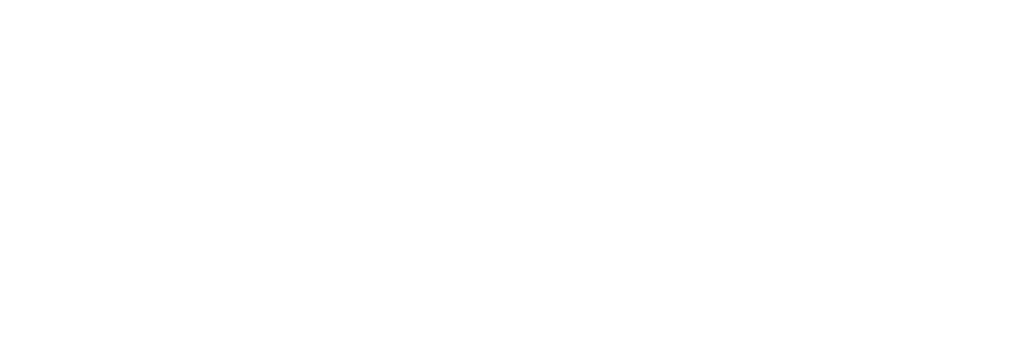
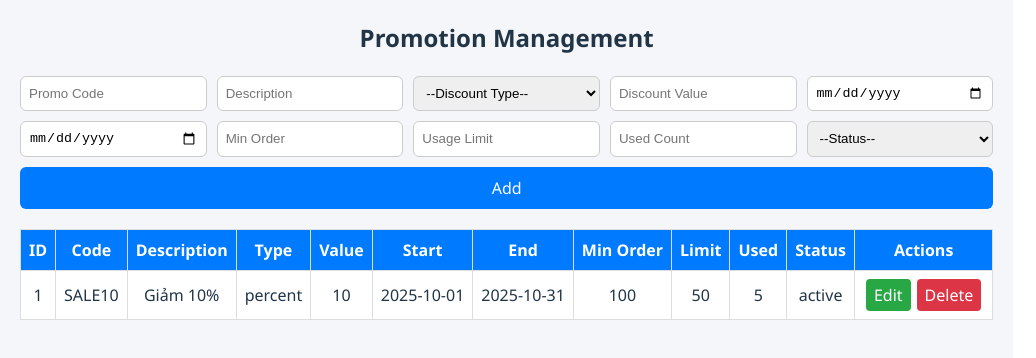
Before and after one commit to NTDat-16/CaiTiemTapHoa, a React (Vite) app: page /promotion in a window 1280 px wide. Before the commit this address had no page. Shown: the top 358 px of the page, without its empty margins (0-1036 px from the left). Built offline with nearby package versions, Linux system fonts and the light colour scheme.

Commit message:
ý tưởng promotion

```diff
--- a/src/App.jsx
+++ b/src/App.jsx
@@ -2,6 +2,7 @@
 import Home from './pages/Home/Home'
 import Login from './pages/Login/Login'
 import Order from './pages/Order/Order'
+import Promotion from './pages/Promotion/Promotion'
 import { BrowserRouter, Navigate, Route, Routes } from 'react-router-dom'
 import { AuthProvider, useAuth } from './context/AuthContext';
 
@@ -20,6 +21,7 @@
         <Routes>
           <Route path='/login' element={<Login />}/>
           <Route path='/order' element={<Order/>}></Route>
+          <Route path='/promotion' element={<Promotion/>}></Route>
           <Route path='/' element={<Protected><Home /></Protected>}/>
         </Routes>
       </AuthProvider>
--- a/src/components/Sidebar/Sidebar.jsx
+++ b/src/components/Sidebar/Sidebar.jsx
@@ -9,7 +9,8 @@
         <ul className="SidebarList">
             <li className="SidebarItem"><Link to='/order' className="SidebarLink">
             <FiFileText/></Link></li>
-            <li className="SidebarItem"><FiPackage /></li>
+            <li className="SidebarItem"><Link to='/promotion' className="SidebarLink">
+            <FiFileText/></Link></li>
             <li className="SidebarItem"><FiUser /></li>
             <li className="SidebarItem"><FiUsers /></li>
             <li className="SidebarItem"><FiGift /></li>
--- a/src/pages/Promotion/Promotion.css
+++ b/src/pages/Promotion/Promotion.css
@@ -0,0 +1,70 @@
+.PromotionWrapper {
+  padding: 20px;
+  background-color: #f5f6fa;
+  min-height: 100vh;
+}
+
+.PromotionWrapper h2 {
+  text-align: center;
+  margin-bottom: 20px;
+}
+
+.PromotionForm {
+  display: grid;
+  grid-template-columns: repeat(auto-fill, minmax(180px, 1fr));
+  gap: 10px;
+  margin-bottom: 20px;
+}
+
+.PromotionForm input,
+.PromotionForm select {
+  padding: 8px;
+  border: 1px solid #ccc;
+  border-radius: 6px;
+}
+
+.PromotionForm button {
+  grid-column: 1 / -1;
+  padding: 10px;
+  background-color: #007bff;
+  color: white;
+  border: none;
+  border-radius: 6px;
+  cursor: pointer;
+}
+
+.PromotionTable {
+  width: 100%;
+  border-collapse: collapse;
+  background: white;
+}
+
+.PromotionTable th,
+.PromotionTable td {
+  border: 1px solid #ddd;
+  padding: 8px;
+  text-align: center;
+}
+
+.PromotionTable th {
+  background-color: #007bff;
+  color: white;
+}
+
+.PromotionTable button {
+  margin: 0 3px;
+  padding: 5px 8px;
+  border: none;
+  border-radius: 4px;
+  cursor: pointer;
+}
+
+.PromotionTable button:first-child {
+  background-color: #28a745;
+  color: white;
+}
+
+.PromotionTable button:last-child {
+  background-color: #dc3545;
+  color: white;
+}
--- a/src/pages/Promotion/Promotion.jsx
+++ b/src/pages/Promotion/Promotion.jsx
@@ -0,0 +1,134 @@
+import { useState, useEffect } from 'react'
+import './Promotion.css'
+
+export default function Promotion() {
+  const [promotions, setPromotions] = useState([])
+  const [formData, setFormData] = useState({
+    promo_code: '',
+    description: '',
+    discount_type: '',
+    discount_value: '',
+    start_date: '',
+    end_date: '',
+    min_order_amount: '',
+    usage_limit: '',
+    used_count: '',
+    status: ''
+  })
+  const [editingId, setEditingId] = useState(null)
+
+  // Giả lập fetch dữ liệu
+  useEffect(() => {
+    setPromotions([
+      {
+        promo_id: 1,
+        promo_code: 'SALE10',
+        description: 'Giảm 10%',
+        discount_type: 'percent',
+        discount_value: 10,
+        start_date: '2025-10-01',
+        end_date: '2025-10-31',
+        min_order_amount: 100,
+        usage_limit: 50,
+        used_count: 5,
+        status: 'active'
+      }
+    ])
+  }, [])
+
+  const handleChange = (e) => {
+    setFormData({ ...formData, [e.target.name]: e.target.value })
+  }
+
+  const handleSubmit = (e) => {
+    e.preventDefault()
+    if (editingId) {
+      setPromotions(promotions.map(p => p.promo_id === editingId ? { ...p, ...formData } : p))
+      setEditingId(null)
+    } else {
+      setPromotions([...promotions, { promo_id: Date.now(), ...formData }])
+    }
+    setFormData({
+      promo_code: '', description: '', discount_type: '',
+      discount_value: '', start_date: '', end_date: '',
+      min_order_amount: '', usage_limit: '', used_count: '', status: ''
+    })
+  }
+
+  const handleEdit = (promo) => {
+    setFormData(promo)
+    setEditingId(promo.promo_id)
+  }
+
+  const handleDelete = (id) => {
+    setPromotions(promotions.filter(p => p.promo_id !== id))
+  }
+
+  return (
+    <div className="PromotionWrapper">
+      <h2>Promotion Management</h2>
+
+      <form className="PromotionForm" onSubmit={handleSubmit}>
+        <input name="promo_code" placeholder="Promo Code" value={formData.promo_code} onChange={handleChange} required />
+        <input name="description" placeholder="Description" value={formData.description} onChange={handleChange} />
+        <select name="discount_type" value={formData.discount_type} onChange={handleChange}>
+          <option value="">--Discount Type--</option>
+          <option value="percent">Percent</option>
+          <option value="amount">Amount</option>
+        </select>
+        <input name="discount_value" type="number" placeholder="Discount Value" value={formData.discount_value} onChange={handleChange} />
+        <input name="start_date" type="date" value={formData.start_date} onChange={handleChange} />
+        <input name="end_date" type="date" value={formData.end_date} onChange={handleChange} />
+        <input name="min_order_amount" type="number" placeholder="Min Order" value={formData.min_order_amount} onChange={handleChange} />
+        <input name="usage_limit" type="number" placeholder="Usage Limit" value={formData.usage_limit} onChange={handleChange} />
+        <input name="used_count" type="number" placeholder="Used Count" value={formData.used_count} onChange={handleChange} />
+        <select name="status" value={formData.status} onChange={handleChange}>
+          <option value="">--Status--</option>
+          <option value="active">Active</option>
+          <option value="expired">Expired</option>
+        </select>
+        <button type="submit">{editingId ? 'Update' : 'Add'}</button>
+      </form>
+
+      <table className="PromotionTable">
+        <thead>
+          <tr>
+            <th>ID</th>
+            <th>Code</th>
+            <th>Description</th>
+            <th>Type</th>
+            <th>Value</th>
+            <th>Start</th>
+            <th>End</th>
+            <th>Min Order</th>
+            <th>Limit</th>
+            <th>Used</th>
+            <th>Status</th>
+            <th>Actions</th>
+          </tr>
+        </thead>
+        <tbody>
+          {promotions.map(p => (
+            <tr key={p.promo_id}>
+              <td>{p.promo_id}</td>
+              <td>{p.promo_code}</td>
+              <td>{p.description}</td>
+              <td>{p.discount_type}</td>
+              <td>{p.discount_value}</td>
+              <td>{p.start_date}</td>
+              <td>{p.end_date}</td>
+              <td>{p.min_order_amount}</td>
+              <td>{p.usage_limit}</td>
+              <td>{p.used_count}</td>
+              <td>{p.status}</td>
+              <td>
+                <button onClick={() => handleEdit(p)}>Edit</button>
+                <button onClick={() => handleDelete(p.promo_id)}>Delete</button>
+              </td>
+            </tr>
+          ))}
+        </tbody>
+      </table>
+    </div>
+  )
+}
```
